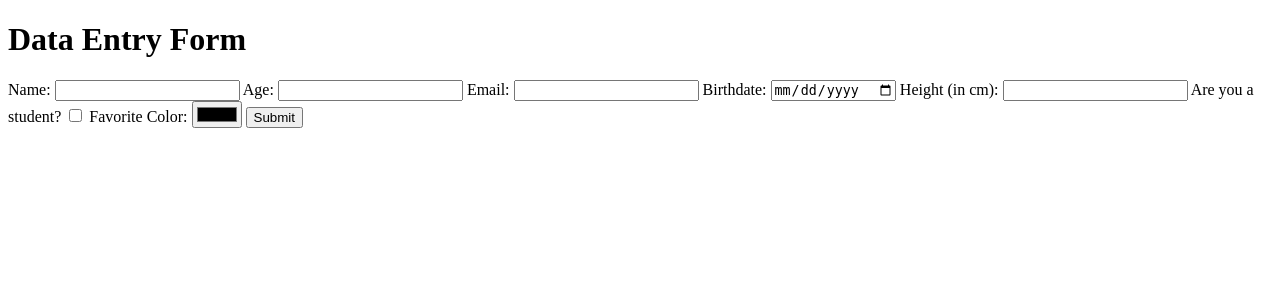
After one commit to bry-git/CSD440, a PHP site: page /mod7/BrysonValidationForm.php in a window 1280 px wide. The commit adds this page. Shown: the top 300 px of the page. Run offline with PHP 8.4, Linux system fonts and the light colour scheme.

Commit message:
add mod7

```diff
--- a/src/index.php
+++ b/src/index.php
@@ -12,6 +12,7 @@
         <li><a href="mod4/BrysonPalindrome.php">mod4/BrysonPalindrome.php</a></li>
         <li><a href="mod5/BrysonCustomers.php">mod4/BrysonCustomers.php</a></li>
         <li><a href="mod6/BrysonMyInteger.php">mod6/BrysonMyInteger.php</a></li>
+        <li><a href="mod7/BrysonValidationForm.php">mod7/BrysonValidationForm.php</a></li>
     </ul>
 </body>
 </html>
--- /dev/null
+++ b/src/mod7/BrysonValidationForm.php
@@ -0,0 +1,35 @@
+<!DOCTYPE html>
+<html lang="en">
+<head>
+    <meta charset="UTF-8">
+    <meta name="viewport" content="width=device-width, initial-scale=1.0">
+    <title>Data Entry Form</title>
+</head>
+<body>
+<h1>Data Entry Form</h1>
+<form method="post" action="process_form_data.php">
+    <label for="name">Name:</label>
+    <input type="text" id="name" name="name" required>
+
+    <label for="age">Age:</label>
+    <input type="number" id="age" name="age" required>
+
+    <label for="email">Email:</label>
+    <input type="email" id="email" name="email" required>
+
+    <label for="birthdate">Birthdate:</label>
+    <input type="date" id="birthdate" name="birthdate" required>
+
+    <label for="height">Height (in cm):</label>
+    <input type="number" id="height" name="height" required>
+
+    <label for="is_student">Are you a student?</label>
+    <input type="checkbox" id="is_student" name="is_student">
+
+    <label for="favorite_color">Favorite Color:</label>
+    <input type="color" id="favorite_color" name="favorite_color" required>
+
+    <button type="submit">Submit</button>
+</form>
+</body>
+</html>
```
Also changed, not shown: src/mod7/process_form_data.php (added, +39 -0 lines).
